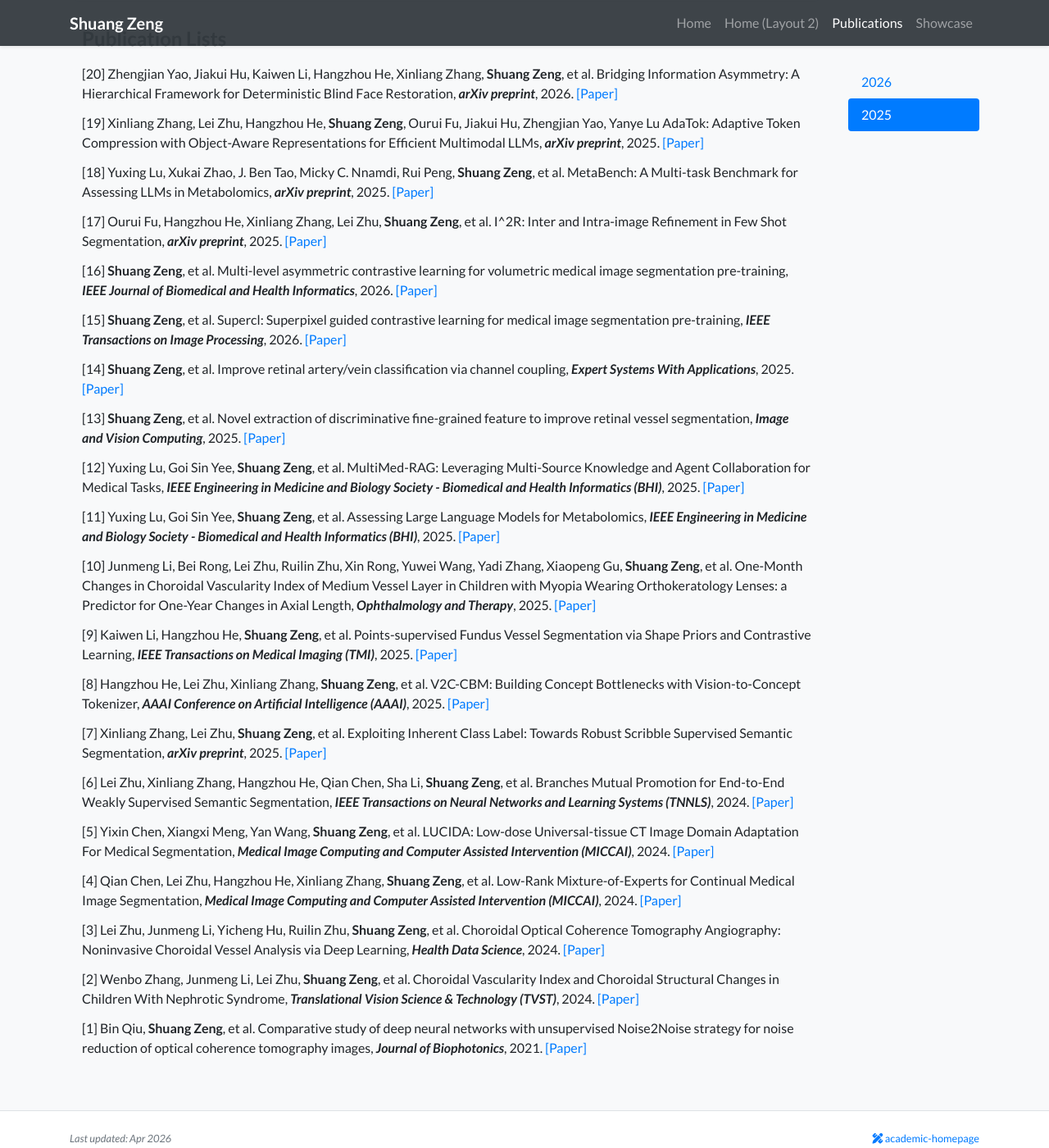
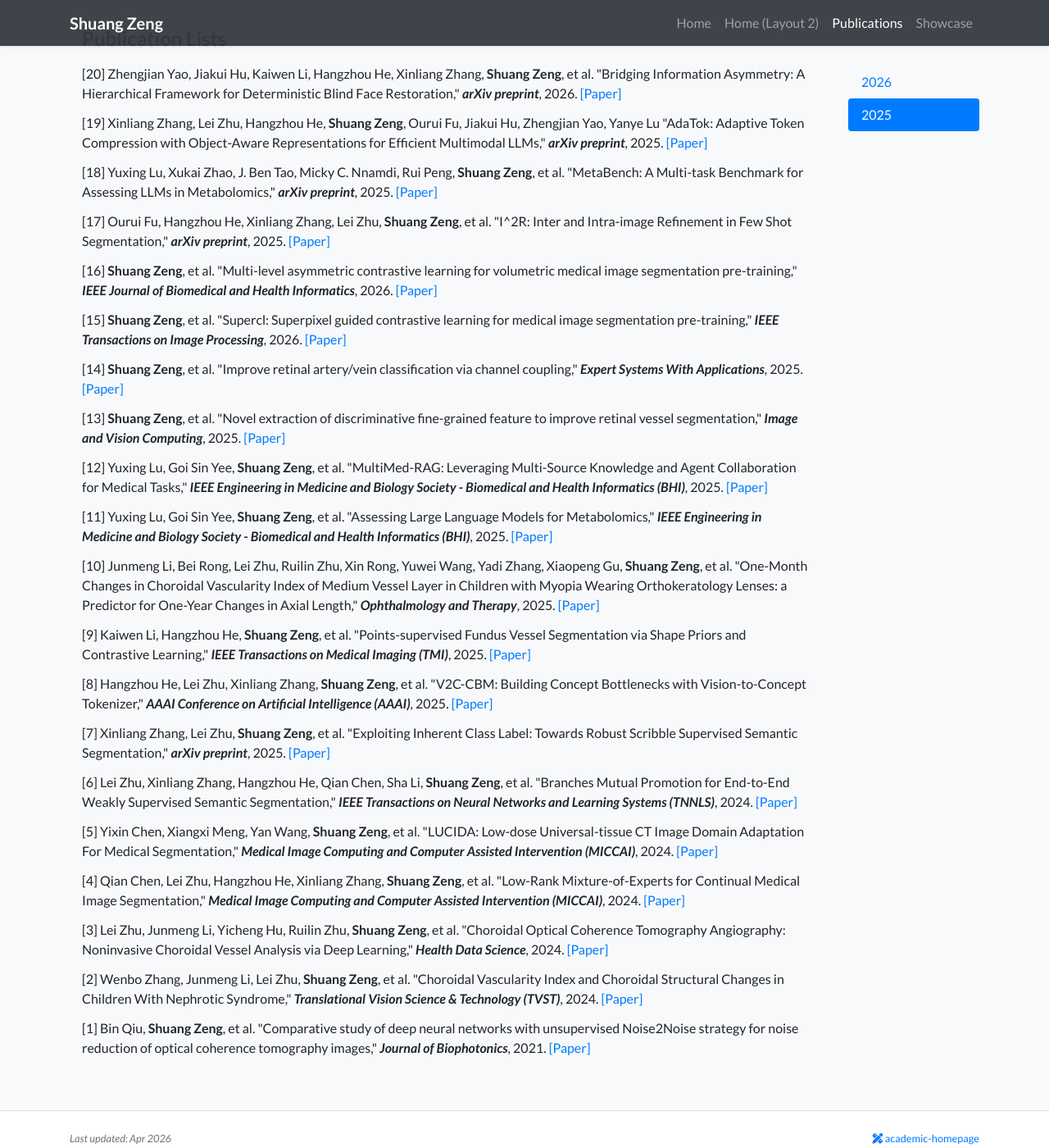
Before and after one commit to stevezs315/stevezs315.github.io, a Jekyll site: the page built from publications.html, in a window 1280 px wide and 1400 px high, scrolled down 1233 px. Shown: the whole window at 82% size. Built offline with Jekyll 4.4.1, drawn with Linux system fonts in a browser that asks for light colours; nearby versions of some CDN libraries; a style sheet for code colours, icons or effects is not loaded.

Commit message:
Update publications.html

```diff
--- a/publications.html
+++ b/publications.html
@@ -25,7 +25,7 @@ body_attr: >-
             {% for pub in site.data.co-author_pub %}
             <li style="margin-bottom: 0.75rem;">
               [{{ pub.index }}] {{ pub.authors }}
-              {{ pub.title }},
+              "{{ pub.title }},"
               <i>{{ pub.venue }}</i>, {{ pub.year }}.
               {% if pub.url %}<a href="{{ pub.url }}">[Paper]</a>{% endif %}
             </li>
```
